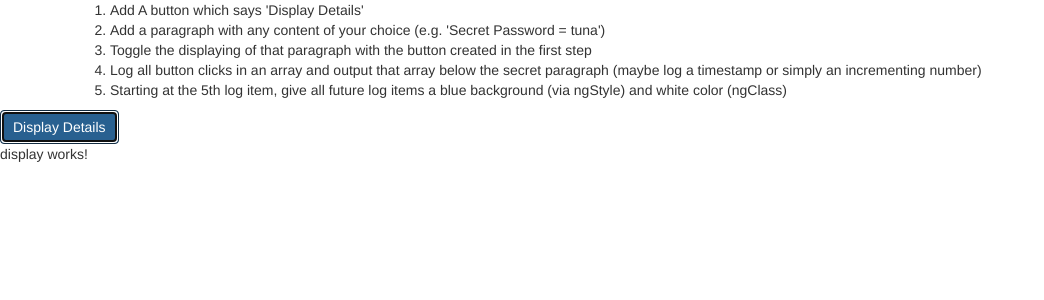
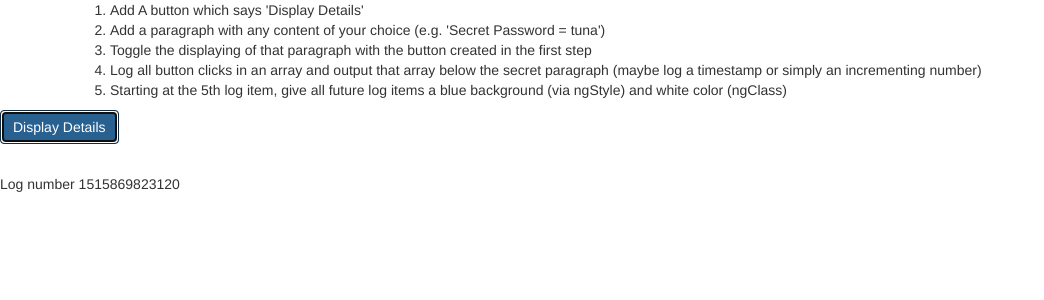
Before and after one commit to RobertImbrie/udemy-angular-5, an Angular app in the folder basics-assignment-3-start/: page / in a window 1280 px wide. Both pictures are taken after a click on the button "Display Details". Shown: the top 300 px of the page, without its empty margins (0-1044 px from the left). Built offline with nearby package versions, Linux system fonts and the light colour scheme.

Commit message:
Start implementing style and class directives

```diff
--- a/basics-assignment-3-start/src/app/display/display.component.html
+++ b/basics-assignment-3-start/src/app/display/display.component.html
@@ -1,8 +1,11 @@
 <button
 	class="btn btn-primary"
-	(click)="toggleParagraph()">Display Details</button>
+	(click)="clickButton()">Display Details</button>
 <p
 	[ngClass]="{ display: hideParagraph }">
   display works!
 </p>
-<app-log *ngFor let log as logs></app-log>
+<app-log
+	*ngFor="let log of logs"
+	[ngStyle]="{ backgroundColor: getColor() }"
+	[ngClass]="{ textColor: logs.length>4 }"></app-log>
--- a/basics-assignment-3-start/src/app/display/display.component.ts
+++ b/basics-assignment-3-start/src/app/display/display.component.ts
@@ -8,12 +8,22 @@ import { Component, OnInit } from '@angular/core';
   	.display{
   		visibility: hidden;
   	}
+  	.textColor{
+  		color: white;
+  	}
   `]
 })
 export class DisplayComponent {
-	showParagraph=false;
+	hideParagraph=false;
+	logs = [];
 
-	toggleParagraph(){
-		this.showParagraph = !this.showParagraph;
+	clickButton(){
+		this.hideParagraph = !this.hideParagraph;
+		this.logs.push( this.logs.length );
+		console.log( this.logs.length );
+	}
+
+	getColor(){
+		return this.logs.length>4 ? "blue" : "white";
 	}
 }
--- a/basics-assignment-3-start/src/app/log/log.component.html
+++ b/basics-assignment-3-start/src/app/log/log.component.html
@@ -1,3 +1 @@
-<p>
-  log works!
-</p>
+<p>Log number {{ time }}</p>
--- a/basics-assignment-3-start/src/app/log/log.component.ts
+++ b/basics-assignment-3-start/src/app/log/log.component.ts
@@ -6,10 +6,10 @@ import { Component, OnInit } from '@angular/core';
   styleUrls: ['./log.component.css']
 })
 export class LogComponent implements OnInit {
+	time = 0;
 
-  constructor() { }
-
-  ngOnInit() {
-  }
+	constructor(){
+		this.time = Date.now();
+	}
 
 }
```
